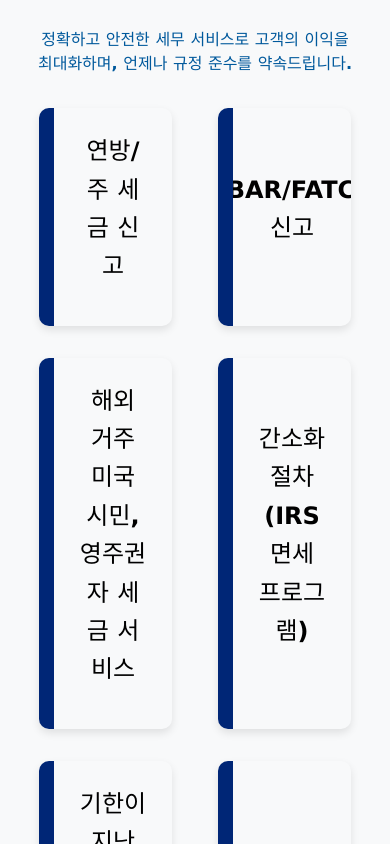
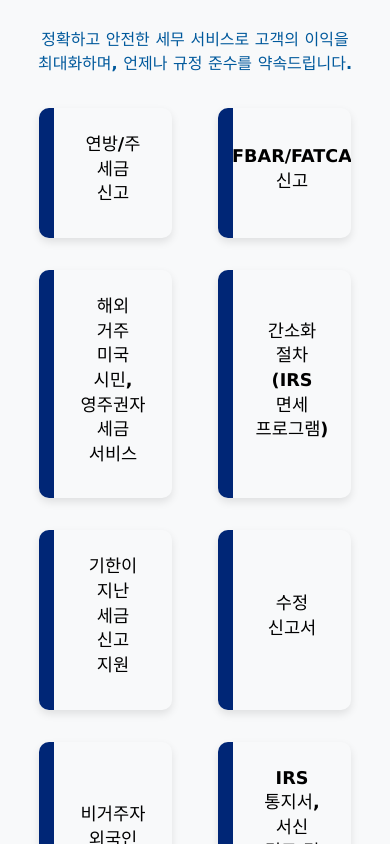
Before and after one commit to youtaxpro/youtaxpro, a Vue app: page /youtaxpro/ in a window 390 px wide. Shown: the part 4960-5804 px from the top of the page. Built offline with nearby package versions, Linux system fonts and the light colour scheme; a web font is replaced by a local one.

Commit message:
20241219 update

```diff
--- a/src/pages/Home.vue
+++ b/src/pages/Home.vue
@@ -743,9 +743,11 @@ section {
   }
 
   .service-card p {
-    line-height: 1.6;
-    margin-bottom: 1rem;
+    line-height: 1.4;
+    margin-bottom: 0.5rem;
+    font-size: 1.1rem;
     align-items: center;
+    word-break: keep-all;
   }
 
   .service-card h3 {
```
Also changed, not shown: 1 other file (tests, documents, lock files or other folders).
